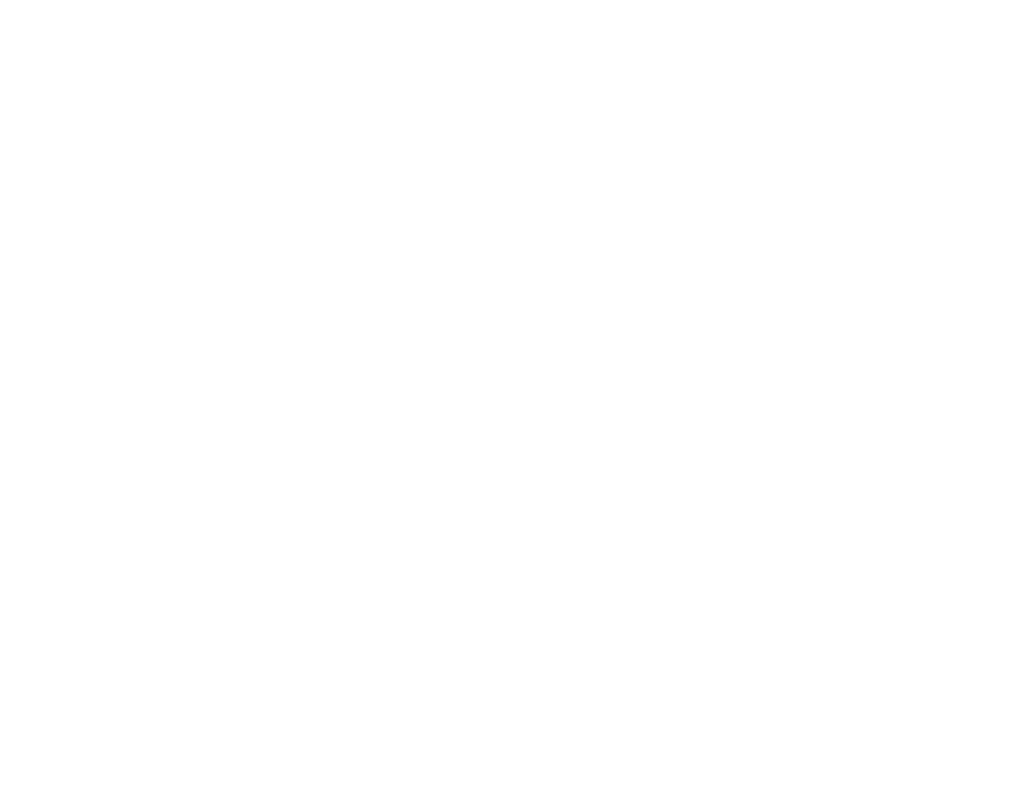
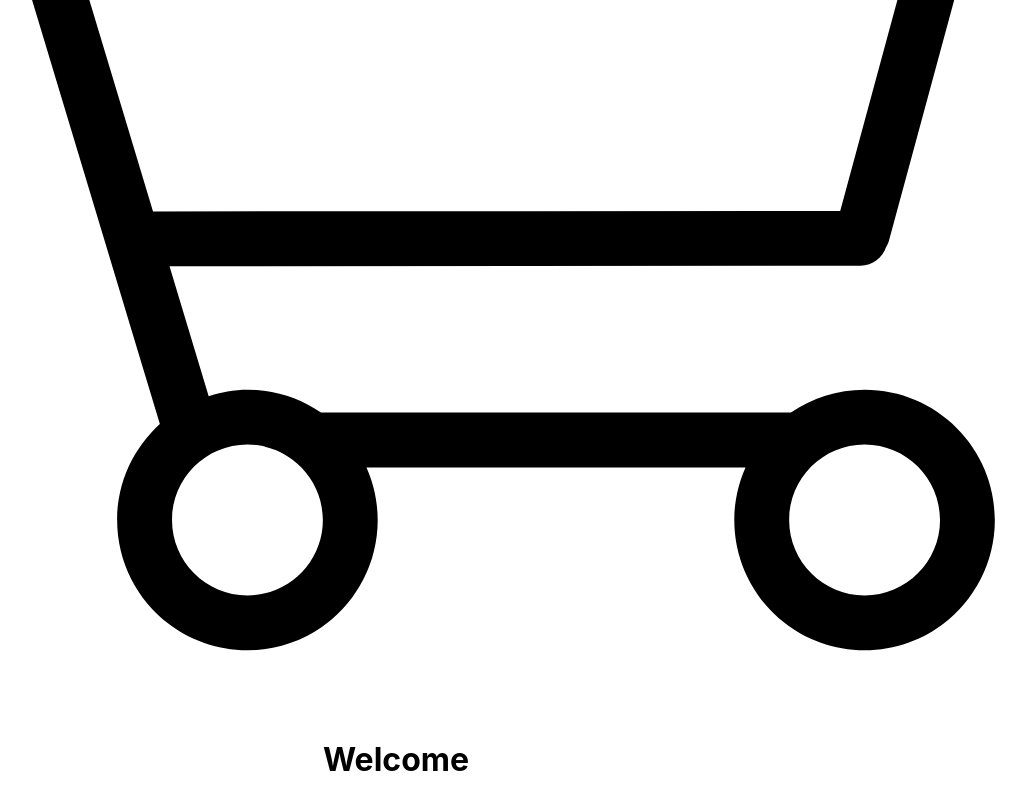
Before and after one commit to JoacoOli/ecomerce, a React (Create React App) app: page / in a window 1280 px wide. Shown: the part 648-1448 px from the top of the page, without its empty margins (244-1270 px from the left). Before the commit the page ends 800 px from the top, so only its background shows below. Built offline with nearby package versions, Linux system fonts and the light colour scheme.

Commit message:
eccomerce correguido

```diff
--- a/package.json
+++ b/package.json
@@ -8,7 +8,7 @@
     "@testing-library/user-event": "^13.5.0",
     "react": "^18.2.0",
     "react-dom": "^18.2.0",
-    "react-scripts": "5.0.1",
+    "react-scripts": "^5.0.1",
     "web-vitals": "^2.1.4"
   },
   "scripts": {
--- a/src/App.js
+++ b/src/App.js
@@ -1,12 +1,12 @@
 import './App.css';
 import NavBar from './components/NavBar/NavBar';
-import itemListContainer from './components/itemListContainer/itemListContainer';
+import ItemListContainer from './components/itemListContainer/itemListContainer';
 
 function App() {
   return (
     <div className="App">
       <NavBar />
-      <itemListContainer greeting={'Welcome'}/>
+      <ItemListContainer greeting={'Welcome'}/>
     </div>
   );
 }
--- a/src/components/CartWidget/CartWidget.js
+++ b/src/components/CartWidget/CartWidget.js
@@ -2,7 +2,7 @@
 const CartWidget = () => {
     return (
         <div>
-            <img scr={cart} alt="cart-widget"/>
+            <img src={cart} alt="cart-widget"/>
         </div>
     )
 }
--- a/src/components/itemListContainer/itemListContainer.js
+++ b/src/components/itemListContainer/itemListContainer.js
@@ -1,8 +1,8 @@
-const itemListContainer =({ greeting }) => {
+const ItemListContainer =({ greeting }) => {
     return (
         <div>
             <h1>{greeting}</h1>
         </div>
     )
 }
-export default itemListContainer
+export default ItemListContainer
```
Also changed, not shown: 1 other file (tests, documents, lock files or other folders).
